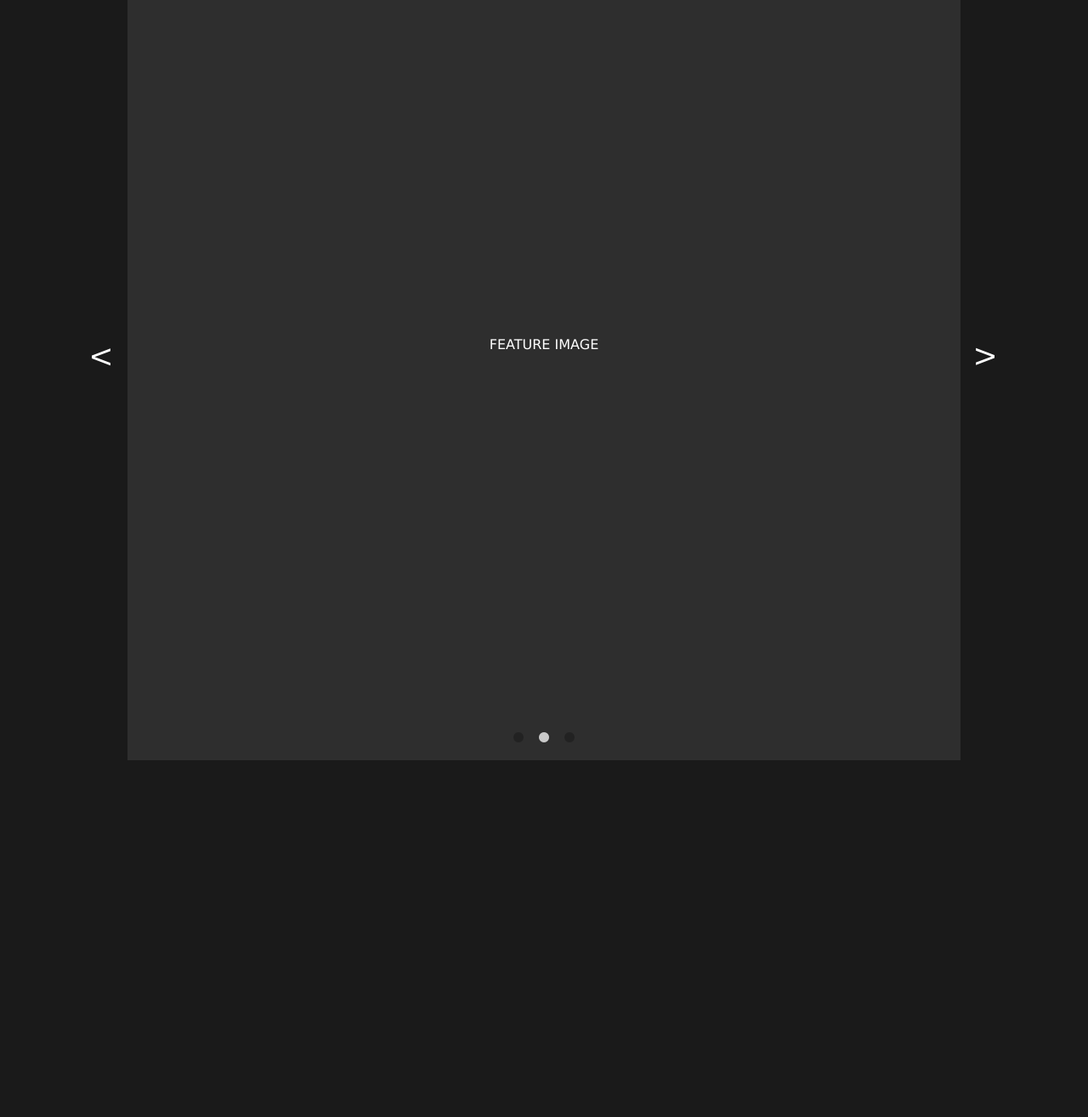
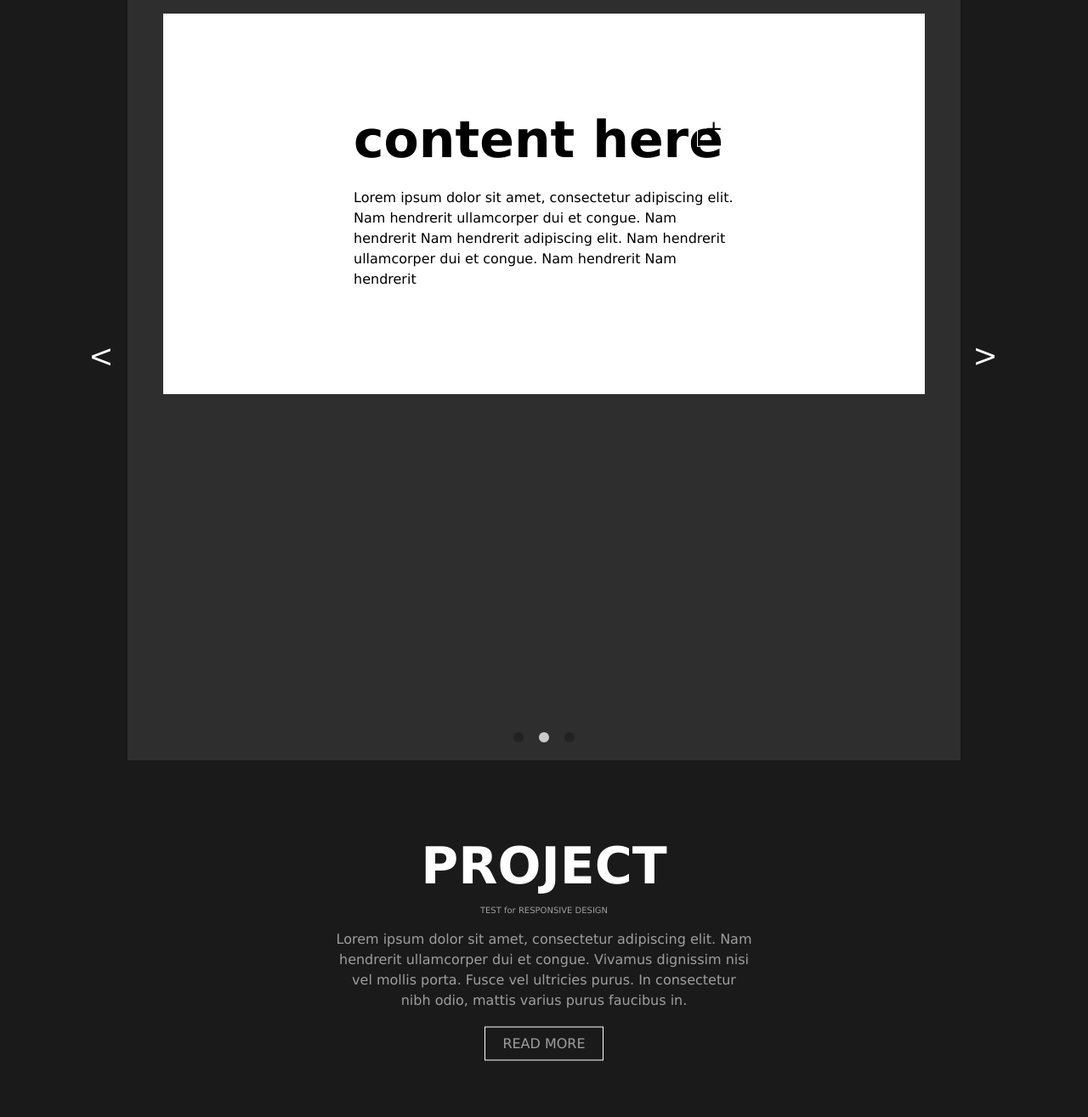
Before and after one commit to ryan50500/AMICULUM, a website: page src/index.html in a window 1280 px wide. Shown: the part 160-1475 px from the top of the page at 85% size. Before the commit the page ends 1085 px from the top, so only its background shows below. Drawn offline with nearby package versions, Linux system fonts and the light colour scheme; files that its build step writes are made by us from their sources.

Commit message:
adding modal

```diff
--- a/src/index.html
+++ b/src/index.html
@@ -17,18 +17,65 @@
         <p>BRAND NAME</p>
     </div>
 
+    <!-- slick slider -->
     <div class="slider">
         <div class="slider_holder">
             <p>FEATURE IMAGE</p>
         </div>
         <div class="slider_holder">
-            <p>FEATURE IMAGE</p>
+            <p>SECOND IMAGE</p>
         </div>
         <div class="slider_holder">
-            <p>FEATURE IMAGE</p>
+            <p>THIRD IMAGE</p>
         </div>
     </div>
 
+    <!-- div class of 'block' for reusable blocks -->
+    <div class="block">
+        <div class="center">
+            <h2>PROJECT</h2>
+            <p class="resp">TEST for RESPONSIVE DESIGN</p>
+            <p>Lorem ipsum dolor sit amet, consectetur adipiscing elit.
+                Nam hendrerit ullamcorper dui et congue. Vivamus dignissim nisi vel mollis
+                porta. Fusce vel ultricies purus. In consectetur nibh odio, mattis
+                varius purus faucibus in.</p>
+                <button>READ MORE</button>
+        </div>
+    </div>
+
+
+    <div class="block">
+        <div class="open_modal">
+            <div class="modal_content">
+                <div class="modal">
+                    <div class="modal_plus">+</div>
+                </div>
+                <h2>content here</h2>
+                <p>Lorem ipsum dolor sit amet, consectetur
+                    adipiscing elit. Nam hendrerit ullamcorper
+                    dui et congue. Nam hendrerit Nam hendrerit
+                    adipiscing elit. Nam hendrerit ullamcorper
+                    dui et congue. Nam hendrerit Nam hendrerit</p>
+            </div>
+        </div>
+        <div class="modal">
+            <div class="modal_plus">+</div>
+        </div>
+        <div class="block_img"></div>
+    </div>
+
+
+ <!-- div class of 'small_block' for reusable blocks -->
+    <div class="small_block">
+
+    </div>
+
+    <div class="block">
+        <div class="modal">
+            <div class="modal_plus">+</div>
+        </div>
+        <div class="block_img"></div>
+    </div>
 
 </body>
 <!-- jquery -->
--- a/src/js/app.js
+++ b/src/js/app.js
@@ -1,4 +1,4 @@
-
+const modalButtons = document.querySelectorAll('.modal')
 
     $(document).ready(function(){
 
@@ -34,4 +34,12 @@
           }
         ]
       });
+
+      // opan modal button
+      modalButtons.forEach(button =>
+        button.addEventListener("click", function() {
+         $(this).siblings('.expanded').css('display', 'block');
+
+       }));
+
       });
--- a/src/sass/style.scss
+++ b/src/sass/style.scss
@@ -65,7 +65,7 @@ body {
 }
 
 body * {
-  color:  #ffffff;
+  color:  #9e9e9e;
   font-family: Verdana, Geneva, Tahoma, sans-serif;
 }
 
@@ -80,11 +80,14 @@ body * {
    padding: 20px 25px;
     text-align: center;
 }
+
 // slick slider
 .slider {
     background-color: #2e2e2e;
 }
-
+.slick-dotted.slick-slider {
+    margin-bottom: 0 !important;
+}
 .slider_holder {
 text-align: center;
 padding-top:35%;
@@ -97,7 +100,6 @@ z-index: 0;
     left:50%;
     transform: translate(-50%, -50%);
     }
-
     .slick-next:before, .slick-prev:before {
         opacity: 0 !important;
     }
@@ -116,7 +118,6 @@ z-index: 0;
         transform: rotate(-90deg);
         // right: 250%;
     }
-
     .slick-prev:after {
         transform: rotate(-270deg);
         right: 22px;
@@ -135,6 +136,99 @@ z-index: 0;
        }
 
 
+
+    //    height for large blocks
+    .block {
+        padding-top: 40%;
+        position: relative;
+        margin: 25px 0px;
+    }
+
+
+    // large block styling
+    .block h2 {
+        font-size: 60px;
+        line-height: normal;
+        color: #ffffff;
+    }
+    .block p {
+        padding: 0 0 10px 0;
+    }
+    .block button {
+        background-color: transparent;
+        border: 1px solid #ffffff;
+        padding: 7px 20px;
+        margin-top: 9px;
+    }
+    body .block .resp {
+        font-size: 10px;
+        padding: 10px 0 15px 0;
+    }
+    .center {
+        text-align: center;
+       position: absolute;
+       top: 50%;
+       left: 50%;
+       transform: translate(-50%, -50%);
+    }
+
+
+    // block images
+    .block_img {
+        position: absolute;
+        left:0;
+        top:0;
+        width: 100%;
+        background-image: url('https://i.picsum.photos/id/0/5616/3744.jpg?hmac=3GAAioiQziMGEtLbfrdbcoenXoWAW-zlyEAMkfEdBzQ');
+        background-size: cover;
+        padding-top: 40%;
+    }
+
+    // modal button
+    .modal {
+        position: absolute;
+        right: 1%;
+        top: 2%;
+        z-index: 1;
+        border: 1px solid white;
+        width: 40px;
+        height: 40px;
+    }
+    .modal_plus {
+        width: 100%;
+        height: 100%;
+        display: flex;
+        justify-content: center;
+        font-size: 26px;
+        line-height: 34px;
+    }
+
+
+    // modal is hidden until user clicks button on image, removing display none
+    .open_modal {
+        /* display: none; */
+        position: fixed;
+        background-color: #ffffff;
+        width: 70%;
+        z-index: 10;
+        height: 56%;
+        left: 50%;
+        top: 50%;
+        transform: translate(-50%, -50%);
+    }
+    .modal_content {
+        position: absolute;
+        top: 50%;
+        left: 50%;
+        transform: translate(-50%, -50%);
+    }
+    .block .modal_content * {
+       color: #000000;
+    }
+
+    .block .modal_content p {
+        padding-top: 5%;
+    }
 
     // ipad landscape
     @media (max-width: 1024px) {
```
Also changed, not shown: dist/css/style.css, dist/index.html, dist/js/main.js.
